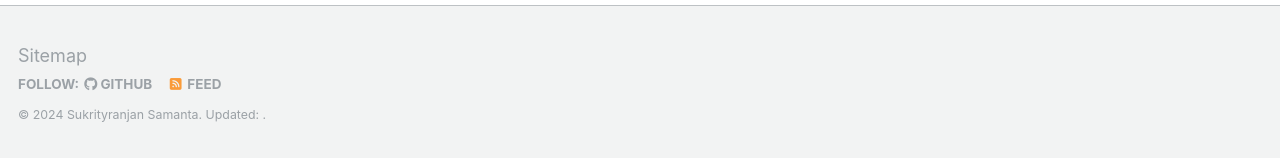
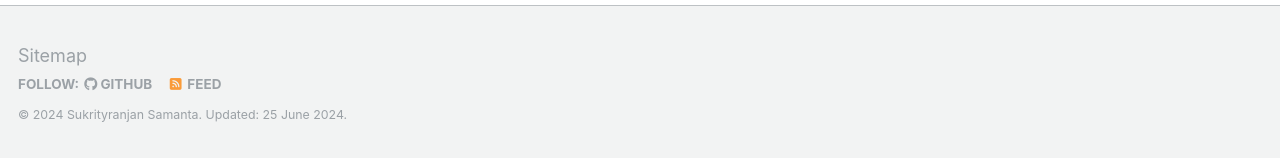
Before and after one commit to Sukritvt/Sukritvt.github.io, a Jekyll site: the page built from _pages/about.md, in a window 1280 px wide and 900 px high, scrolled down 1012 px. Shown: the part 739-897 px from the top of the window. Built offline with Jekyll 4.4.1, drawn with Linux system fonts in a browser that asks for light colours; some web fonts are replaced.

Commit message:
Update footer.html

```diff
--- a/_includes/footer.html
+++ b/_includes/footer.html
@@ -19,4 +19,4 @@
 </div>
 {% endif %}
 
-<div class="page__footer-copyright">&copy; {{ site.time | date: '%Y' }} {{ site.name | default: site.title }}. Updated: {{ page.last_modified_at | date: "%Y-%m-%d" }}.</div>
+<div class="page__footer-copyright">&copy; {{ site.time | date: '%Y' }} {{ site.name | default: site.title }}. Updated: 25 June 2024.</div>
```
